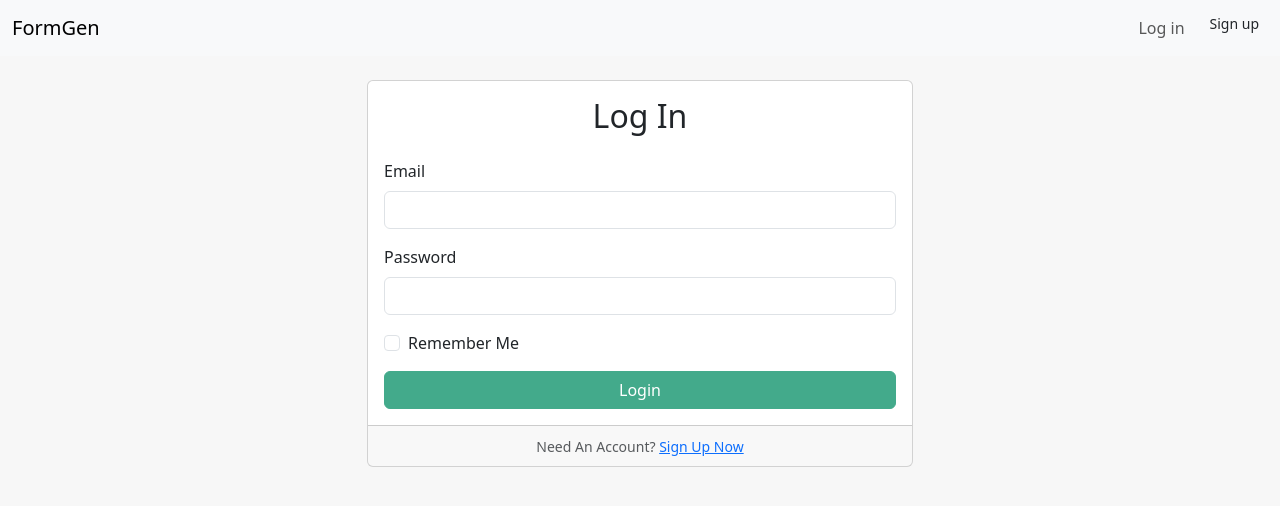
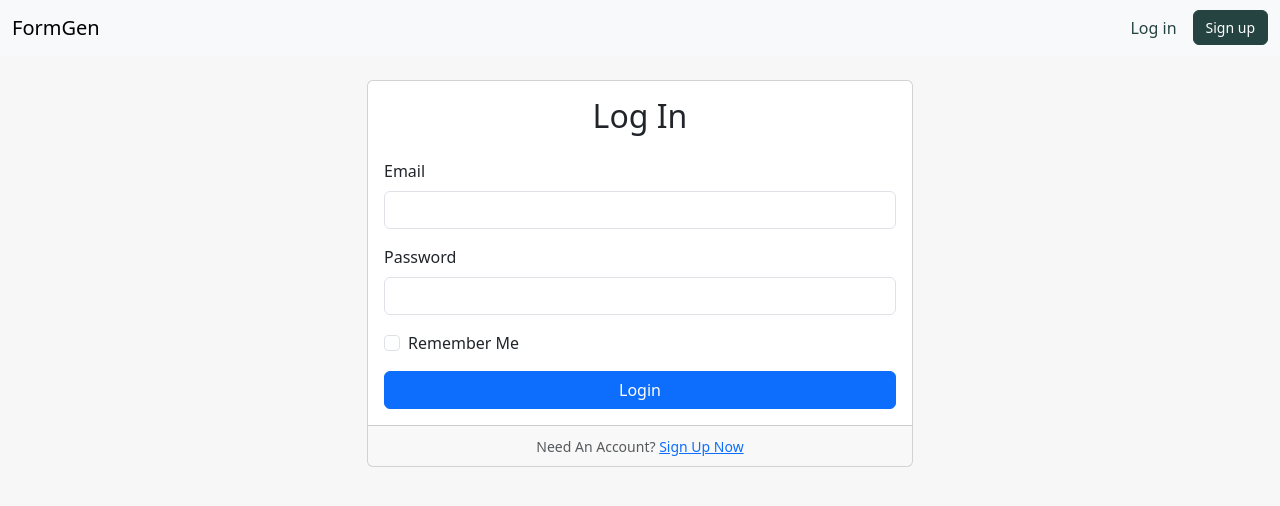
Before and after one commit to SirPelzy/form-generator, a Flask app: a page that uses templates/login.html in a window 1280 px wide. Shown: the top 506 px of the page. Run offline with Flask 3, Linux system fonts and the light colour scheme; some libraries are stand-ins or nearby versions.

Commit message:
Update style.css

```diff
--- a/static/css/style.css
+++ b/static/css/style.css
@@ -14,50 +14,81 @@ body {
   font-family: system-ui, -apple-system, BlinkMacSystemFont, 'Segoe UI', Roboto, Oxygen, Ubuntu, Cantarell, 'Open Sans', 'Helvetica Neue', sans-serif;
 }
 
-/* --- Button Customization --- */
-.btn-primary {
-  background-color: var(--primary-color);
-  border-color: var(--primary-color);
+/* --- Navbar Button/Link Styles --- */
+.navbar .nav-link.login-link {
+  color: var(--text-color); /* Use dark text color */
+  padding-top: 0.375rem; /* Align with button padding */
+  padding-bottom: 0.375rem;
+  background-color: transparent !important; /* Ensure no button background */
+  border: none;
+}
+.navbar .nav-link.login-link:hover {
+  color: var(--primary-color); /* Green hover */
+}
+
+.navbar .btn-signup {
+  background-color: var(--text-color); /* Dark color (#254441) */
+  border-color: var(--text-color);
+  color: var(--text-on-primary); /* White text */
+  border-radius: 0.375rem;
+  padding: 0.375rem 0.75rem; /* Standard btn-sm padding */
+  font-size: 0.875rem; /* Standard btn-sm font size */
+  line-height: 1.5; /* Standard btn-sm line height */
+  transition: background-color 0.2s ease-in-out;
+}
+.navbar .btn-signup:hover {
+  background-color: #1a2d2b; /* Slightly lighter dark */
+  border-color: #1a2d2b;
   color: var(--text-on-primary);
-  transition: background-color 0.2s ease-in-out; /* Add smooth transition */
 }
-.btn-primary:hover,
-.btn-primary:focus,
-.btn-primary:active {
-  background-color: #368a70; /* Slightly darker */
-  border-color: #368a70;
+
+/* --- Custom Dark Button Style (for Hero CTA) --- */
+.btn-dark-custom {
+  background-color: var(--text-color); /* #254441 */
+  border-color: var(--text-color);
+  color: var(--text-on-primary); /* White text */
+  transition: background-color 0.2s ease-in-out;
+}
+.btn-dark-custom:hover {
+  background-color: #1a2d2b; /* Slightly lighter dark */
+  border-color: #1a2d2b;
   color: var(--text-on-primary);
-  box-shadow: none;
 }
 
 /* --- Hero Section --- */
 .hero-section {
-  padding: 7rem 0 5rem 0; /* Increased top/bottom padding */
-  text-align: center;
-  background-color: #ffffff; /* White background for hero */
+  padding: 6rem 0; /* Adjust padding */
+  /* Remove text-align: center; if it was here */
+  background-color: #ffffff;
 }
 .hero-section h1 {
-  font-size: 3rem; /* Slightly larger */
-  font-weight: 700; /* Bolder */
-  margin-bottom: 1.5rem; /* More space below heading */
-  color: var(--accent-color); /* Use accent for main headline */
+  font-size: 3rem;
+  font-weight: 700;
+  margin-bottom: 1.5rem;
+  color: var(--accent-color); /* #351431 */
 }
 .hero-section .lead {
-  color: var(--text-color); /* Use primary text color, maybe slightly lighter */
+  color: var(--text-color);
   opacity: 0.9;
   font-size: 1.25rem;
-  margin-bottom: 2.5rem; /* More space below lead */
+  margin-bottom: 2.5rem;
   max-width: 650px;
-  margin-left: auto;
-  margin-right: auto;
+  /* margin-left/right auto removed - handled by column centering/text-align */
 }
 .hero-section .btn {
-  padding: 0.9rem 2.2rem; /* Slightly larger button */
-  font-size: 1.15rem;
-  font-weight: 500;
+    padding: 0.9rem 2.2rem;
+    font-size: 1.15rem;
+    font-weight: 500;
+}
+.hero-visual-column {
+    /* Add styles if needed, e.g., padding */
+    text-align: center; /* Center image within its column */
+}
+.hero-text-column {
+    /* Add styles if needed, e.g., padding */
 }
 .hero-visual {
-    margin-top: 4rem; /* Space above the visual */
+    margin-top: 3rem; /* Reduced margin */
 }
 
 /* --- Features Section --- */
```
